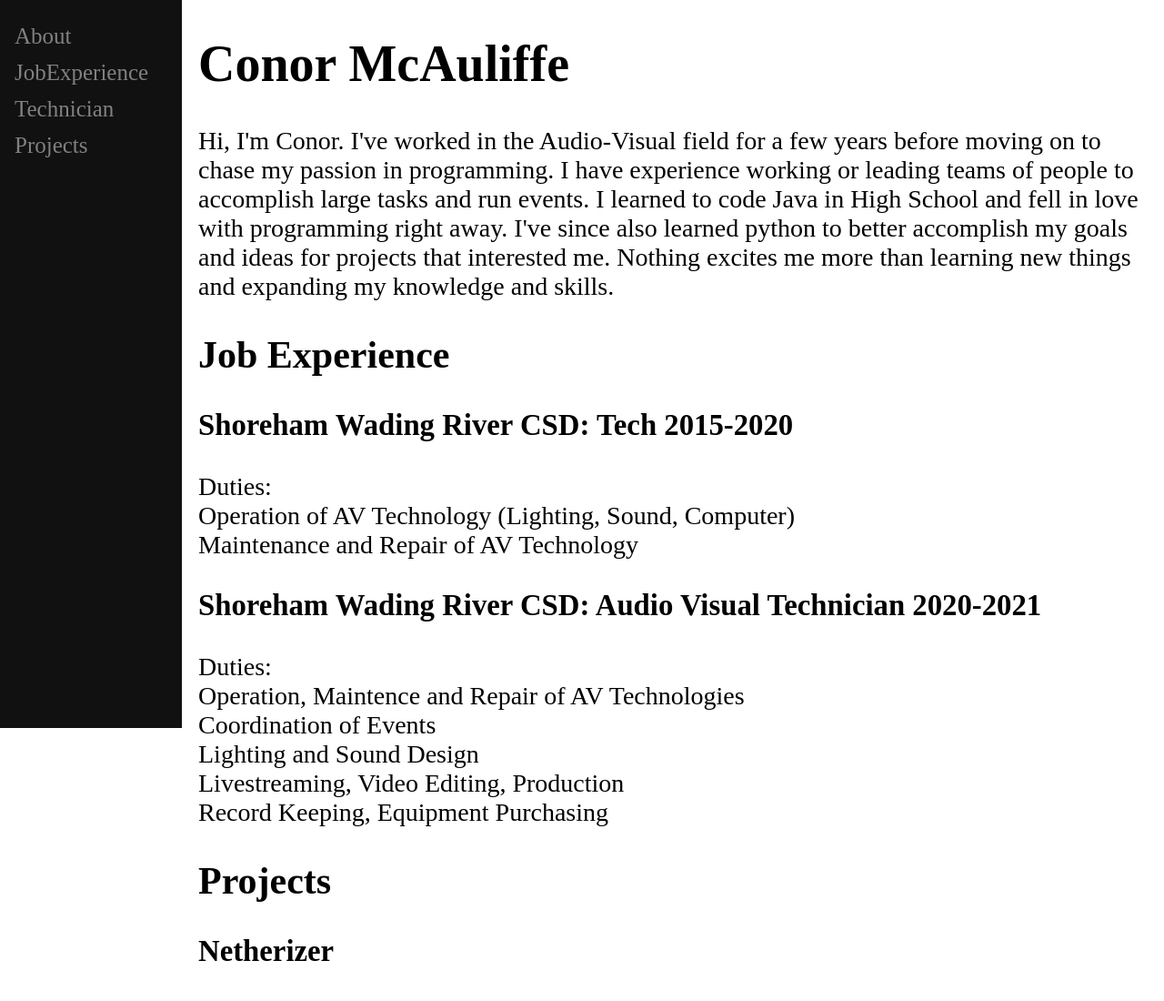
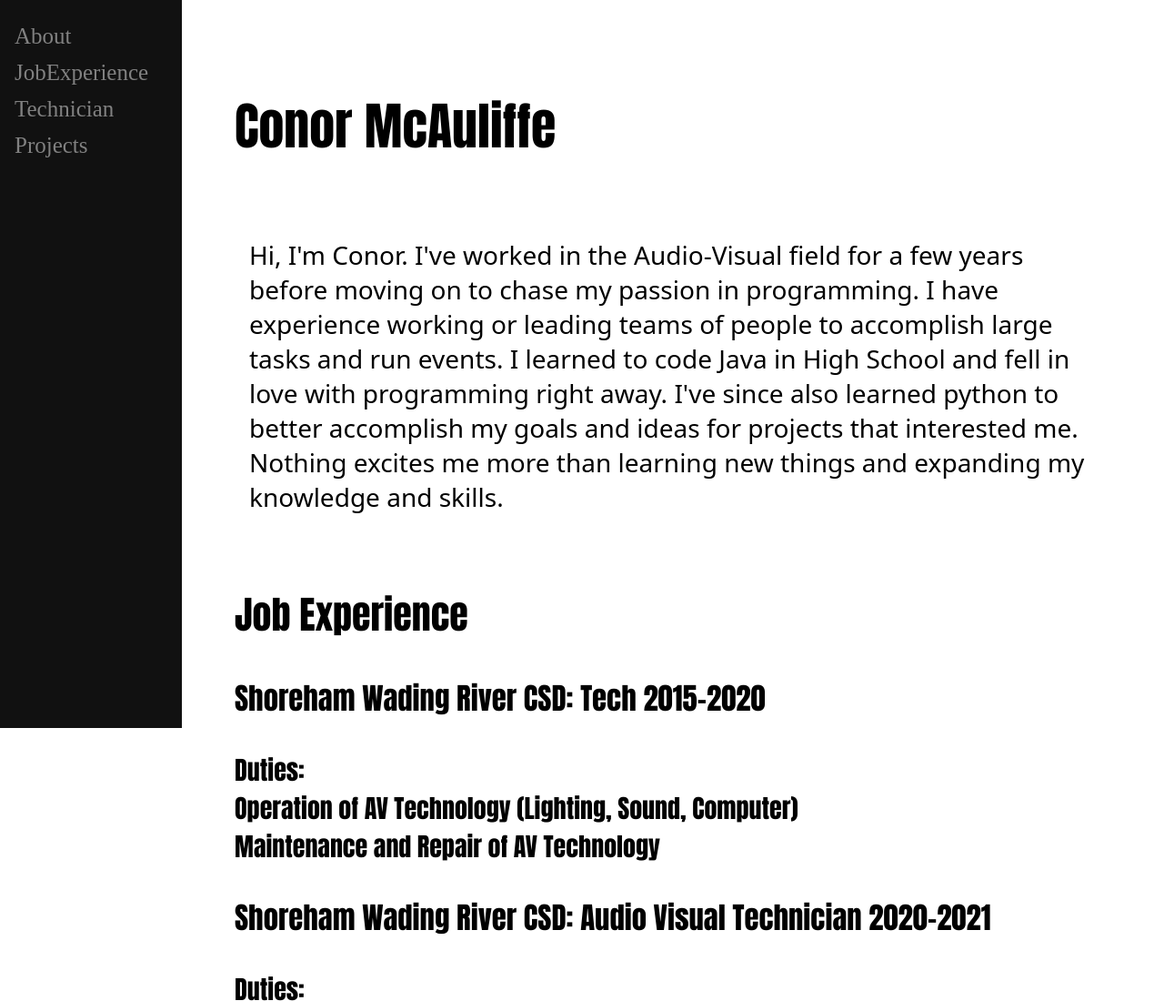
Before and after one commit to Cmacle/Cmacle.github.io, a plain HTML site: page index.html in a window 1280 px wide. Shown: the top 1100 px of the page at 91% size. Drawn offline with Linux system fonts and the light colour scheme.

Commit message:
add stuffs

```diff
--- a/css/style.css
+++ b/css/style.css
@@ -28,5 +28,34 @@
   .Main {
     margin-left: 200px; /* Same as the width of the sidenav */
     font-size: 28px; /* Increased text to enable scrolling */
-    padding: 0px 10px;
+    padding: 50px;
+    font-family: sans;
   }
+
+  .Name {
+    font-family: Impact, Haettenschweiler, 'Arial Narrow Bold', sans-serif;
+  }
+
+  .AboutMe {
+    box-sizing: border-box;
+    display: flex;
+    padding: 16px;
+    text-align: left;
+
+  }
+
+  .JobExperience {
+    font-family: Impact, Haettenschweiler, 'Arial Narrow Bold', sans-serif;
+  }
+
+  .Tech {}
+
+  .Projects {
+    font-family: Impact, Haettenschweiler, 'Arial Narrow Bold', sans-serif;
+  }
+
+  .Netherizer {}
+
+  .Neat {}
+
+  .SQL {}
```
